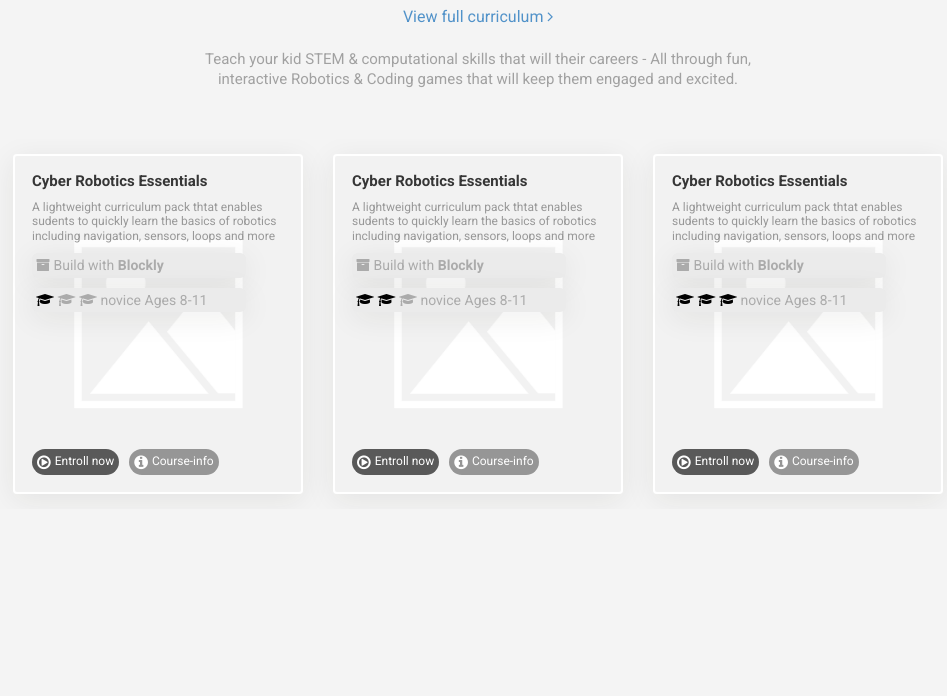
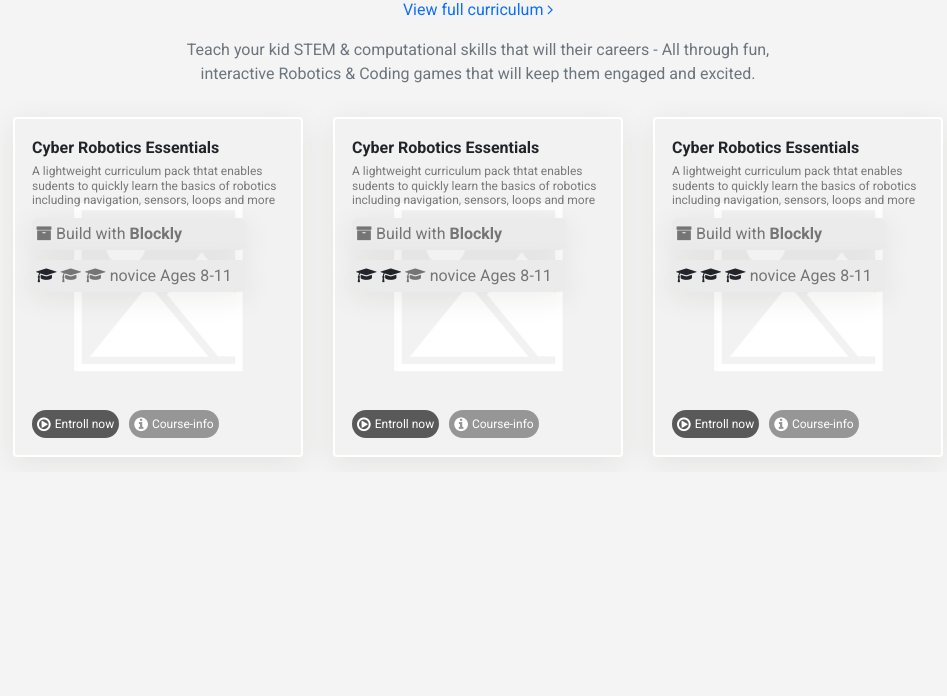
Before and after one commit to AndreyKnyazkov/sliderupwrok, a plain HTML site: page src/index.html in a window 1280 px wide. Shown: the part 104-800 px from the top of the page, without its empty margins (162-1109 px from the left). Drawn offline with nearby package versions, Linux system fonts and the light colour scheme.

Commit message:
mistakes were edited

```diff
--- a/src/index.html
+++ b/src/index.html
@@ -7,34 +7,35 @@
   <link rel="preconnect" href="https://fonts.gstatic.com">
   <link href="https://fonts.googleapis.com/css2?family=Roboto:wght@300;400;700&display=swap" rel="stylesheet">
   <link rel="stylesheet" href="https://cdnjs.cloudflare.com/ajax/libs/font-awesome/4.7.0/css/font-awesome.min.css">
+  <link href="https://cdn.jsdelivr.net/npm/bootstrap@5.0.1/dist/css/bootstrap.min.css" rel="stylesheet"
+    integrity="sha384-+0n0xVW2eSR5OomGNYDnhzAbDsOXxcvSN1TPprVMTNDbiYZCxYbOOl7+AMvyTG2x" crossorigin="anonymous">
   <link rel="stylesheet" href="css/style.css">
 </head>
 <body>
 
-<section class="main">
-  <div class="l-container">
-    <h1 class="main-title is-bold">OUR COURSES & ACTIVITIES</h1>
-    <a href="#" class="main-link">
+  <div class="container text-center mt-5">
+    <h1 class="fs-2 fw-bold">OUR COURSES & ACTIVITIES</h1>
+    <a href="#" class="d-inline-block text-primary fs-6 mt-3 mb-3">
       View full curriculum
       <i class="fa fa-angle-right" aria-hidden="true"></i>
     </a>
-    <p class="main-subtitle">Teach your kid STEM & computational skills that will their careers - All through fun,
+    <p class="text-center fs-6 text-muted mx-auto" style="max-width: 600px;">Teach your kid STEM & computational
+      skills that will their careers - All through fun,
       interactive Robotics & Coding games that will keep them engaged and excited.</p>
   </div>
-</section>
 
 <section class="slider">
-  <div class="slider-container">
-      <div class="slider-card is-shadow">
-        <div class="slider-title is-bold">Cyber Robotics Essentials</div>
-        <div class="slider-description">A lightweight curriculum pack thtat enables sudents to quickly learn the basics
+  <div class="container d-flex justify-content-center">
+      <div class="slider-card is-shadow d-flex flex-column">
+        <div class="fs-6 fw-bold pb-1">Cyber Robotics Essentials</div>
+        <div class="slider-description fz-12 text-black-50">A lightweight curriculum pack thtat enables sudents to quickly learn the basics
           of robotics including navigation, sensors, loops and more</div>
-        <div class="slider-info is-shadow">
+        <div class="slider-info text-black-50 is-shadow">
           <i class="fa fa-archive" aria-hidden="true"></i>
           Build with
-          <span class="is-bold">Blockly</span></div>
-        <div class="slider-info is-shadow">
-          <i class="fa fa-graduation-cap is-dark" aria-hidden="true"></i>
+          <span class="fw-bold">Blockly</span></div>
+        <div class="slider-info text-black-50 is-shadow">
+          <i class="fa fa-graduation-cap text-dark" aria-hidden="true"></i>
           <i class="fa fa-graduation-cap" aria-hidden="true"></i>
           <i class="fa fa-graduation-cap" aria-hidden="true"></i>
           <span> novice</span>
@@ -51,18 +52,18 @@
           </a>
         </div>
       </div>
-      <div class="slider-card is-shadow">
-        <div class="slider-title is-bold">Cyber Robotics Essentials</div>
-        <div class="slider-description">A lightweight curriculum pack thtat enables sudents to quickly learn the basics
+      <div class="slider-card is-shadow d-flex flex-column">
+        <div class="fs-6 fw-bold pb-1">Cyber Robotics Essentials</div>
+        <div class="slider-description fz-12 text-black-50">A lightweight curriculum pack thtat enables sudents to quickly learn the basics
           of
           robotics including navigation, sensors, loops and more</div>
-        <div class="slider-info is-shadow">
+        <div class="slider-info text-black-50 fz-14 is-shadow">
           <i class="fa fa-archive" aria-hidden="true"></i>
           Build with
-          <span class="is-bold">Blockly</span></div>
-        <div class="slider-info is-shadow">
-          <i class="fa fa-graduation-cap is-dark" aria-hidden="true"></i>
-          <i class="fa fa-graduation-cap is-dark" aria-hidden="true"></i>
+          <span class="fw-bold">Blockly</span></div>
+        <div class="slider-info text-black-50 fz-14 is-shadow ">
+          <i class="fa fa-graduation-cap text-dark" aria-hidden="true"></i>
+          <i class="fa fa-graduation-cap text-dark" aria-hidden="true"></i>
           <i class="fa fa-graduation-cap" aria-hidden="true"></i>
           <span> novice</span>
           <span> Ages 8-11</span>
@@ -78,18 +79,19 @@
           </a>
         </div>
       </div>
-      <div class="slider-card is-shadow">
-        <div class="slider-title is-bold">Cyber Robotics Essentials</div>
-        <div class="slider-description">A lightweight curriculum pack thtat enables sudents to quickly learn the basics
+      <div class="slider-card is-shadow d-flex flex-column">
+        <div class="fs-6 fw-bold pb-1">Cyber Robotics Essentials</div>
+        <div class="slider-description fz-12 text-black-50">A lightweight curriculum pack thtat enables sudents to quickly
+          learn the basics
           of robotics including navigation, sensors, loops and more</div>
-        <div class="slider-info is-shadow">
+        <div class="slider-info text-black-50 fz-14 text-muted is-shadow">
           <i class="fa fa-archive" aria-hidden="true"></i>
           Build with
-          <span class="is-bold">Blockly</span></div>
-        <div class="slider-info is-shadow">
-          <i class="fa fa-graduation-cap is-dark" aria-hidden="true"></i>
-          <i class="fa fa-graduation-cap is-dark" aria-hidden="true"></i>
-          <i class="fa fa-graduation-cap is-dark" aria-hidden="true"></i>
+          <span class="fw-bold">Blockly</span></div>
+        <div class="slider-info text-black-50 fz-14 text-muted is-shadow">
+          <i class="fa fa-graduation-cap text-dark" aria-hidden="true"></i>
+          <i class="fa fa-graduation-cap text-dark" aria-hidden="true"></i>
+          <i class="fa fa-graduation-cap text-dark" aria-hidden="true"></i>
           <span> novice</span>
           <span> Ages 8-11</span>
         </div>
--- a/src/sass/_layout.sass
+++ b/src/sass/_layout.sass
@@ -11,23 +11,6 @@
   box-shadow: 0px 6px 30px rgba(34, 34, 31, 0.08)
 .is-dark
   color: #000
-// .container
-//   width: 1140px
-//   margin: auto
-// @media (max-width: 1200px)
-//   .container
-//     width: 760px
-//     width: 95%
-// @media (max-width: 768px)
-//   .container
-//     max-width: 580px
-//   .header-description
-//     margin-top: 15px
-//     font-size: 14px
-//     margin-bottom: 0
-//   .header-title
-//     font-size: 16px
-// @media (max-width: 480px)
-//   .container
-//     width: 750px
-//     width: 85%
+.fz-12
+  font-size: 12px
+.fz-14
--- a/src/sass/components/_main.sass
+++ /dev/null
@@ -1,16 +0,0 @@
-.main
-  padding: 50px 0px
-  text-align: center
-  &-title
-    font-size: 35px
-  &-link
-    display: inline-block
-    margin: 22px 0px
-    color: #5192C9
-  &-subtitle
-    max-width: 600px
-    margin: auto
-    text-align: center
-    color: #A1A1A1
-    line-height: 20px
-    font-size: 15px
--- a/src/sass/components/_slider.sass
+++ b/src/sass/components/_slider.sass
@@ -2,13 +2,7 @@
   margin-bottom: 50px
   // it's for the slider. When a slider card is not inside the body container you don't get vertical scroll bar
   overflow: hidden
-  &-container
-    display: flex
-    display: flex
-    justify-content: center
   &-card
-    display: flex
-    flex-direction: column
     background: url(../img/background.png) center center
     background-size: cover
     max-width: 290px
@@ -18,11 +12,8 @@
     padding: 17px
     margin: 15px
   &-title
-    font-size: 15px
-    color: #363636
     margin-bottom: 10px
   &-description
-    color: #989898
     font-size: 12px
     line-height: 121.69%
   &-info
@@ -30,9 +21,7 @@
     max-width: 85%
     padding: 4px
     background: #EBEBEB
-    color: #ABABAB
     border-radius: 6px
-    font-size: 14px
   &-button
     &s
       display: flex
--- a/src/sass/style.sass
+++ b/src/sass/style.sass
@@ -7,5 +7,5 @@
 // layout
 @import '_layout.sass'
 // components
+// @import 'components/_main'
 @import 'components/_slider'
-@import 'components/_main'
```
Also changed, not shown: src/css/style.css, src/sass/base/_base.sass (line endings or trailing spaces), 1 other file.
